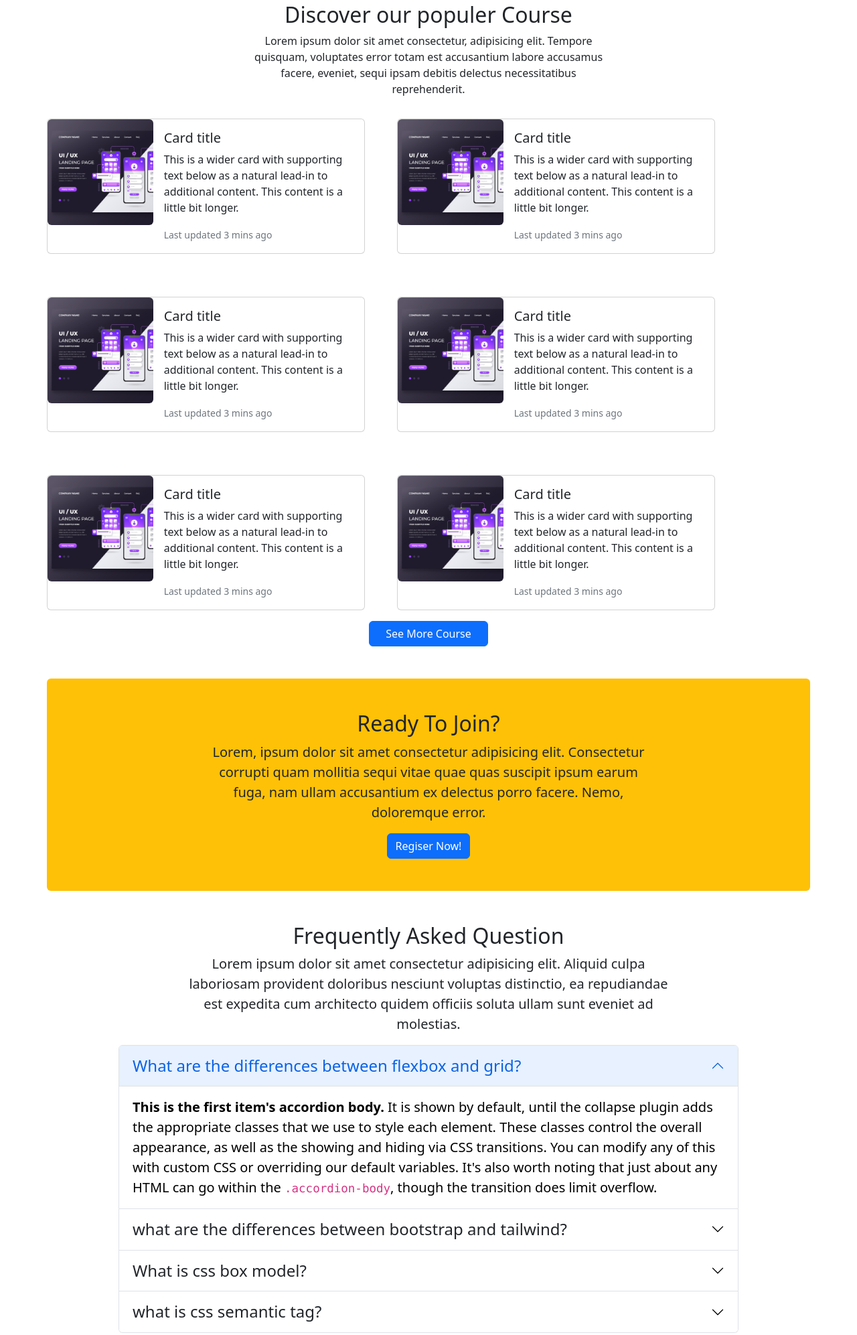
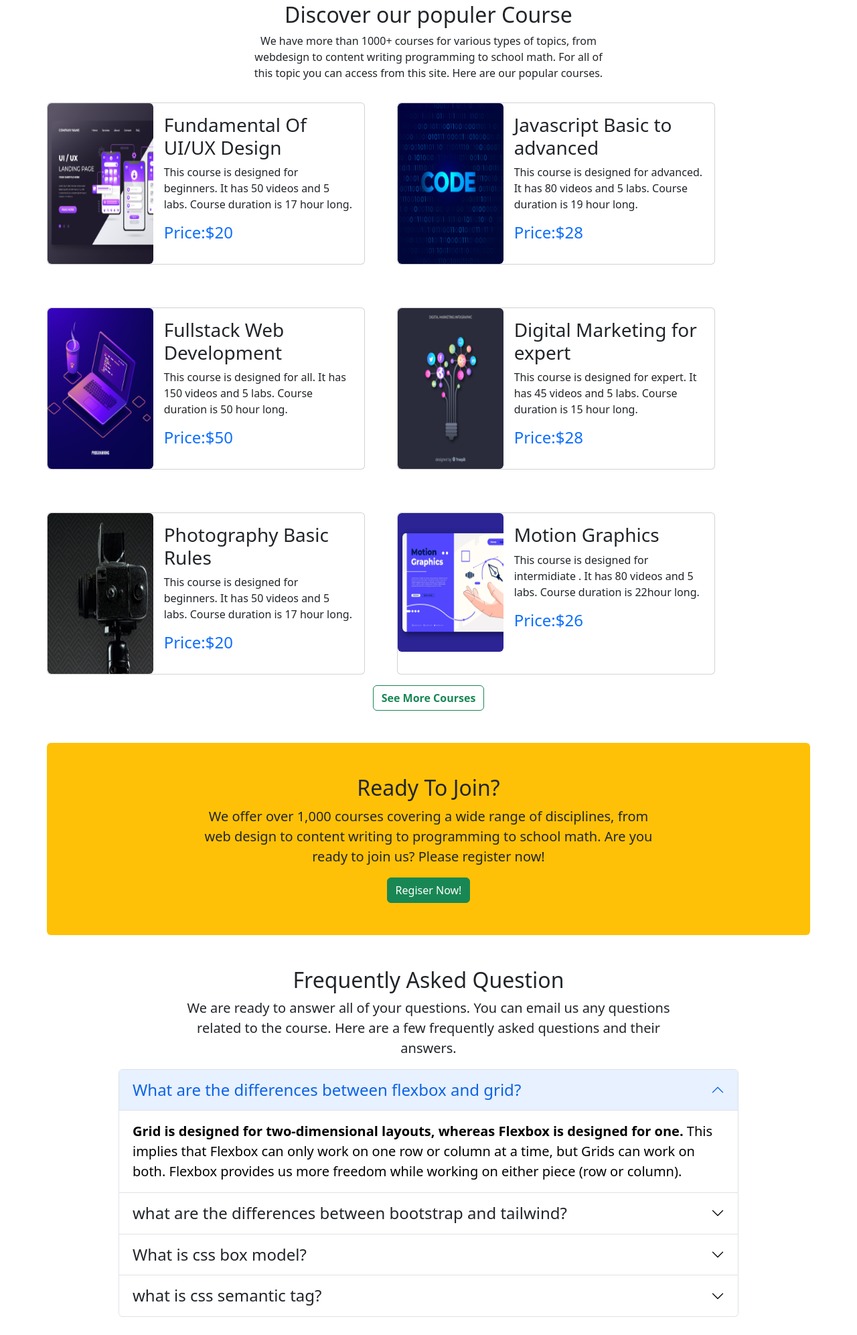
Before and after one commit to Ahmad-Shibbir/education-for-all, a plain HTML site: page index.html in a window 1280 px wide. Shown: the part 807-2800 px from the top of the page at 67% size. Drawn offline with nearby package versions, Linux system fonts and the light colour scheme.

Commit message:
remove dummy text and write page content

```diff
--- a/index.html
+++ b/index.html
@@ -12,6 +12,7 @@
 
 <body>
     <header class="container">
+        <!-- navigaition bar start  -->
         <nav class="navbar navbar-expand-lg mt-5 container ">
             <div class="container-fluid">
                 <a class="navbar-brand fs-2 fw-bold me-5" href="#">educationForAll</a>
@@ -47,18 +48,20 @@
                 </div>
             </div>
         </nav>
+        <!-- navigaition bar end  -->
 
 
 
-
+        <!-- Top banner section start  -->
         <section class="mt-5">
             <div id="carouselExampleDark" class="carousel carousel-dark slide" data-bs-ride="carousel">
 
                 <div class="carousel-inner">
                     <div class="carousel-item active" data-bs-interval="10000">
-                        <img src="./images/cover/cover-1.png" class="d-block w-100" alt="...">
+                        <img src="./images/cover/cover-1.png" class="d-block w-100" style="filter: brightness(40%) "
+                            alt="...">
 
-                        <div class=" bg-dark bg-opacity-75 rounded p-lg-5 carousel-caption d-md-block text-white ">
+                        <div class="  carousel-caption d-md-block text-white ">
                             <h2 class="fw-bold fs-lg-1 fs-sm-3">Get Started Learning</h2>
                             <p>Register now! and you will get 1 course free which one you want. </p>
                             <button type="button" class="btn btn-outline-success fw-bold">Register</button>
@@ -67,9 +70,10 @@
 
                     </div>
                     <div class="carousel-item" data-bs-interval="2000">
-                        <img src="./images/cover/cover-3.jpg" class="d-block w-100" alt="...">
+                        <img src="./images/cover/cover-3.jpg" class="d-block w-100" style="filter: brightness(40%) "
+                            alt="...">
 
-                        <div class=" bg-dark bg-opacity-75  p-lg-5 carousel-caption d-md-block text-white ">
+                        <div class=" carousel-caption d-md-block text-white ">
                             <h2 class="fw-bold fs-lg-1 fs-sm-3">Get Started Learning</h2>
                             <p>Register now! and you will get 1 course free which one you want. </p>
                             <button type="button" class="btn btn-outline-success fw-bold">Register</button>
@@ -89,19 +93,12 @@
                     </button>
                 </div>
         </section>
+        <!-- Top banner section end  -->
+
+    </header>
 
 
 
-
-
-
-
-
-
-
-
-
-    </header>
 
     <main>
 
@@ -110,10 +107,9 @@
             <div class=" row d-flex justify-content-center">
                 <div class="col-md-12 col-lg-6 text-center">
                     <h2>Discover our populer Course</h2>
-                    <p>Lorem ipsum dolor sit amet consectetur, adipisicing elit. Tempore quisquam, voluptates error
-                        totam
-                        est accusantium labore accusamus facere, eveniet, sequi ipsam debitis delectus necessitatibus
-                        reprehenderit.</p>
+                    <p>We have more than 1000+ courses for various types of topics, from webdesign to content writing
+                        programming to school math. For all of this topic you can access from this site. Here are our
+                        popular courses.</p>
                 </div>
             </div>
 
@@ -123,15 +119,15 @@
                         <div class="card mb-3 col-lg-5 col-md-12 p-0">
                             <div class="row g-0 ">
                                 <div class="col-md-4 col-sm-12 ">
-                                    <img src="./images/course/course-1.png" class="img-fluid w-100 rounded " alt="...">
+                                    <img src="./images/course/course-1.png" class="img-fluid h-100  w-100 rounded "
+                                        alt="...">
                                 </div>
                                 <div class="col-md-8 col-sm-12">
                                     <div class="card-body">
-                                        <h5 class="card-title">Card title</h5>
-                                        <p class="card-text">This is a wider card with supporting text below as a
-                                            natural
-                                            lead-in to additional content. This content is a little bit longer.</p>
-                                        <p class="card-text"><small class="text-muted">Last updated 3 mins ago</small>
+                                        <h3 class="card-title">Fundamental Of UI/UX Design</h3>
+                                        <p class="card-text">This course is designed for beginners. It has 50 videos and
+                                            5 labs. Course duration is 17 hour long. </p>
+                                        <h4 class="text-primary">Price:$20</h4>
                                         </p>
                                     </div>
                                 </div>
@@ -140,15 +136,15 @@
                         <div class="card mb-3 col-lg-5 col-md-12 p-0">
                             <div class="row g-0 ">
                                 <div class="col-md-4 col-sm-12 ">
-                                    <img src="./images/course/course-1.png" class="img-fluid w-100 rounded " alt="...">
+                                    <img src="./images/course/course-2.png" class="img-fluid h-100  w-100 rounded "
+                                        alt="...">
                                 </div>
                                 <div class="col-md-8">
                                     <div class="card-body">
-                                        <h5 class="card-title">Card title</h5>
-                                        <p class="card-text">This is a wider card with supporting text below as a
-                                            natural
-                                            lead-in to additional content. This content is a little bit longer.</p>
-                                        <p class="card-text"><small class="text-muted">Last updated 3 mins ago</small>
+                                        <h3 class="card-title">Javascript Basic to advanced</h3>
+                                        <p class="card-text">This course is designed for advanced. It has 80 videos and
+                                            5 labs. Course duration is 19 hour long. </p>
+                                        <h4 class="text-primary">Price:$28</h4>
                                         </p>
                                     </div>
                                 </div>
@@ -157,15 +153,16 @@
                         <div class="card mb-3 col-lg-5 col-md-12 p-0">
                             <div class="row g-0 ">
                                 <div class="col-md-4 col-sm-12 ">
-                                    <img src="./images/course/course-1.png" class="img-fluid w-100 rounded " alt="...">
+                                    <img src="./images/course/course-3.png" class="img-fluid h-100  w-100 rounded "
+                                        alt="...">
                                 </div>
                                 <div class="col-md-8">
                                     <div class="card-body">
-                                        <h5 class="card-title">Card title</h5>
-                                        <p class="card-text">This is a wider card with supporting text below as a
-                                            natural
-                                            lead-in to additional content. This content is a little bit longer.</p>
-                                        <p class="card-text"><small class="text-muted">Last updated 3 mins ago</small>
+                                        <h3 class="card-title">Fullstack Web Development</h3>
+                                        <p class="card-text">This course is designed for all. It has 150 videos
+                                            and
+                                            5 labs. Course duration is 50 hour long. </p>
+                                        <h4 class="text-primary">Price:$50</h4>
                                         </p>
                                     </div>
                                 </div>
@@ -174,15 +171,33 @@
                         <div class="card mb-3 col-lg-5 col-md-12 p-0">
                             <div class="row g-0 ">
                                 <div class="col-md-4 col-sm-12 ">
-                                    <img src="./images/course/course-1.png" class="img-fluid w-100 rounded " alt="...">
+                                    <img src="./images/course/course-4.png" class="img-fluid h-100  w-100 rounded "
+                                        alt="...">
                                 </div>
                                 <div class="col-md-8">
                                     <div class="card-body">
-                                        <h5 class="card-title">Card title</h5>
-                                        <p class="card-text">This is a wider card with supporting text below as a
-                                            natural
-                                            lead-in to additional content. This content is a little bit longer.</p>
-                                        <p class="card-text"><small class="text-muted">Last updated 3 mins ago</small>
+                                        <h3 class="card-title">Digital Marketing for expert</h3>
+                                        <p class="card-text">This course is designed for expert. It has 45 videos and
+                                            5 labs. Course duration is 15 hour long. </p>
+                                        <h4 class="text-primary">Price:$28</h4>
+                                        </p>
+                                    </div>
+                                </div>
+                            </div>
+                        </div>
+
+                        <div class="card mb-3 col-lg-5 col-md-12 p-0">
+                            <div class="row g-0 ">
+                                <div class="col-md-4 col-sm-12 ">
+                                    <img src="./images/course/course-5.png" class="img-fluid h-100  w-100 rounded "
+                                        alt="...">
+                                </div>
+                                <div class="col-md-8">
+                                    <div class="card-body">
+                                        <h3 class="card-title">Photography Basic Rules</h3>
+                                        <p class="card-text">This course is designed for beginners. It has 50 videos and
+                                            5 labs. Course duration is 17 hour long. </p>
+                                        <h4 class="text-primary">Price:$20</h4>
                                         </p>
                                     </div>
                                 </div>
@@ -191,32 +206,16 @@
                         <div class="card mb-3 col-lg-5 col-md-12 p-0">
                             <div class="row g-0 ">
                                 <div class="col-md-4 col-sm-12 ">
-                                    <img src="./images/course/course-1.png" class="img-fluid w-100 rounded " alt="...">
+                                    <img src="./images/course/course-6.png" class="img-fluid h-100  w-100 rounded "
+                                        alt="...">
                                 </div>
                                 <div class="col-md-8">
                                     <div class="card-body">
-                                        <h5 class="card-title">Card title</h5>
-                                        <p class="card-text">This is a wider card with supporting text below as a
-                                            natural
-                                            lead-in to additional content. This content is a little bit longer.</p>
-                                        <p class="card-text"><small class="text-muted">Last updated 3 mins ago</small>
-                                        </p>
-                                    </div>
-                                </div>
-                            </div>
-                        </div>
-                        <div class="card mb-3 col-lg-5 col-md-12 p-0">
-                            <div class="row g-0 ">
-                                <div class="col-md-4 col-sm-12 ">
-                                    <img src="./images/course/course-1.png" class="img-fluid w-100 rounded " alt="...">
-                                </div>
-                                <div class="col-md-8">
-                                    <div class="card-body">
-                                        <h5 class="card-title">Card title</h5>
-                                        <p class="card-text">This is a wider card with supporting text below as a
-                                            natural
-                                            lead-in to additional content. This content is a little bit longer.</p>
-                                        <p class="card-text"><small class="text-muted">Last updated 3 mins ago</small>
+                                        <h3 class="card-title">Motion Graphics</h3>
+                                        <p class="card-text">This course is designed for intermidiate . It has 80 videos
+                                            and
+                                            5 labs. Course duration is 22hour long. </p>
+                                        <h4 class="text-primary">Price:$26</h4>
                                         </p>
                                     </div>
                                 </div>
@@ -228,7 +227,7 @@
                     </div>
                 </div>
                 <div>
-                    <button type="button" class="btn btn-primary  px-4">See More Course</button>
+                    <button type="button" class="btn btn-outline-success fw-bold">See More Courses</button>
                 </div>
             </div>
 
@@ -249,13 +248,11 @@
             <div class="bg-warning rounded text-center p-5 row d-flex justify-content-center">
                 <div class="col-8 fs-5 ">
                     <h2>Ready To Join?</h2>
-                    <p>Lorem, ipsum dolor sit amet consectetur adipisicing elit. Consectetur corrupti quam mollitia
-                        sequi
-                        vitae quae quas suscipit ipsum earum fuga, nam ullam accusantium ex delectus porro facere. Nemo,
-                        doloremque error.</p>
+                    <p>We offer over 1,000 courses covering a wide range of disciplines, from web design to content
+                        writing to programming to school math. Are you ready to join us? Please register now!</p>
 
                     <!-- Button trigger modal -->
-                    <button type="button" class="btn btn-primary" data-bs-toggle="modal"
+                    <button type="button" class="btn btn-success" data-bs-toggle="modal"
                         data-bs-target="#staticBackdrop">
                         Regiser Now!
                     </button>
@@ -321,7 +318,7 @@
                                 <div class="modal-footer">
                                     <button type="button" class="btn btn-secondary"
                                         data-bs-dismiss="modal">Close</button>
-                                    <button type="button" class="btn btn-primary">Submit</button>
+                                    <button type="button" class="btn btn-success">Submit</button>
                                 </div>
                             </div>
                         </div>
@@ -344,10 +341,8 @@
             <div class="text-center row d-flex justify-content-center">
                 <div class="col-8">
                     <h2>Frequently Asked Question</h2>
-                    <p>Lorem ipsum dolor sit amet consectetur adipisicing elit. Aliquid culpa laboriosam provident
-                        doloribus
-                        nesciunt voluptas distinctio, ea repudiandae est expedita cum architecto quidem officiis soluta
-                        ullam sunt eveniet ad molestias.</p>
+                    <p>We are ready to answer all of your questions. You can email us any questions related to the
+                        course. Here are a few frequently asked questions and their answers. </p>
                 </div>
             </div>
 
@@ -364,14 +359,13 @@
                             <div id="collapseOne" class="accordion-collapse collapse show" aria-labelledby="headingOne"
                                 data-bs-parent="#accordionExample">
                                 <div class="accordion-body">
-                                    <strong>This is the first item's accordion body.</strong> It is shown by default,
-                                    until
-                                    the collapse plugin adds the appropriate classes that we use to style each element.
-                                    These classes control the overall appearance, as well as the showing and hiding via
-                                    CSS
-                                    transitions. You can modify any of this with custom CSS or overriding our default
-                                    variables. It's also worth noting that just about any HTML can go within the
-                                    <code>.accordion-body</code>, though the transition does limit overflow.
+                                    <strong>
+                                        Grid is designed for two-dimensional layouts, whereas Flexbox is designed for
+                                        one.
+                                    </strong> This
+                                    implies that
+                                    Flexbox can only work on one row or column at a time, but Grids can work on both.
+                                    Flexbox provides us more freedom while working on either piece (row or column).
                                 </div>
                             </div>
                         </div>
@@ -385,13 +379,11 @@
                             <div id="collapseTwo" class="accordion-collapse collapse" aria-labelledby="headingTwo"
                                 data-bs-parent="#accordionExample">
                                 <div class="accordion-body">
-                                    <strong>This is the second item's accordion body.</strong> It is hidden by default,
-                                    until the collapse plugin adds the appropriate classes that we use to style each
-                                    element. These classes control the overall appearance, as well as the showing and
-                                    hiding
-                                    via CSS transitions. You can modify any of this with custom CSS or overriding our
-                                    default variables. It's also worth noting that just about any HTML can go within the
-                                    <code>.accordion-body</code>, though the transition does limit overflow.
+                                    Bootstrap includes a set
+                                    of pre-styled responsive, mobile-first components with a distinct UI kit. Tailwind
+                                    CSS offers a collection of utility classes to build a more flexible and distinctive
+                                    user interface. Sites built with Bootstrap adhere to a standardised pattern, making
+                                    them appear identical.
                                 </div>
                             </div>
                         </div>
@@ -405,14 +397,11 @@
                             <div id="collapseThree" class="accordion-collapse collapse" aria-labelledby="headingThree"
                                 data-bs-parent="#accordionExample">
                                 <div class="accordion-body">
-                                    <strong>This is the third item's accordion body.</strong> It is hidden by default,
-                                    until
-                                    the collapse plugin adds the appropriate classes that we use to style each element.
-                                    These classes control the overall appearance, as well as the showing and hiding via
-                                    CSS
-                                    transitions. You can modify any of this with custom CSS or overriding our default
-                                    variables. It's also worth noting that just about any HTML can go within the
-                                    <code>.accordion-body</code>, though the transition does limit overflow.
+                                    The CSS box model is simply <strong>a
+                                        box
+                                        that wraps around every HTML element.</strong> It is made up of margins,
+                                    borders, padding,
+                                    and the actual content.
                                 </div>
                             </div>
                         </div>
@@ -426,14 +415,9 @@
                             <div id="collapseFour" class="accordion-collapse collapse" aria-labelledby="headingFour"
                                 data-bs-parent="#accordionExample">
                                 <div class="accordion-body">
-                                    <strong>This is the third item's accordion body.</strong> It is hidden by default,
-                                    until
-                                    the collapse plugin adds the appropriate classes that we use to style each element.
-                                    These classes control the overall appearance, as well as the showing and hiding via
-                                    CSS
-                                    transitions. You can modify any of this with custom CSS or overriding our default
-                                    variables. It's also worth noting that just about any HTML can go within the
-                                    <code>.accordion-body</code>, though the transition does limit overflow.
+                                    The HTML semantics refers to the tags that provide meaning to an HTML page rather
+                                    than just presentation. It makes HTML more comprehensible by better defining the
+                                    different sections and layout of web pages
                                 </div>
                             </div>
                         </div>
```
